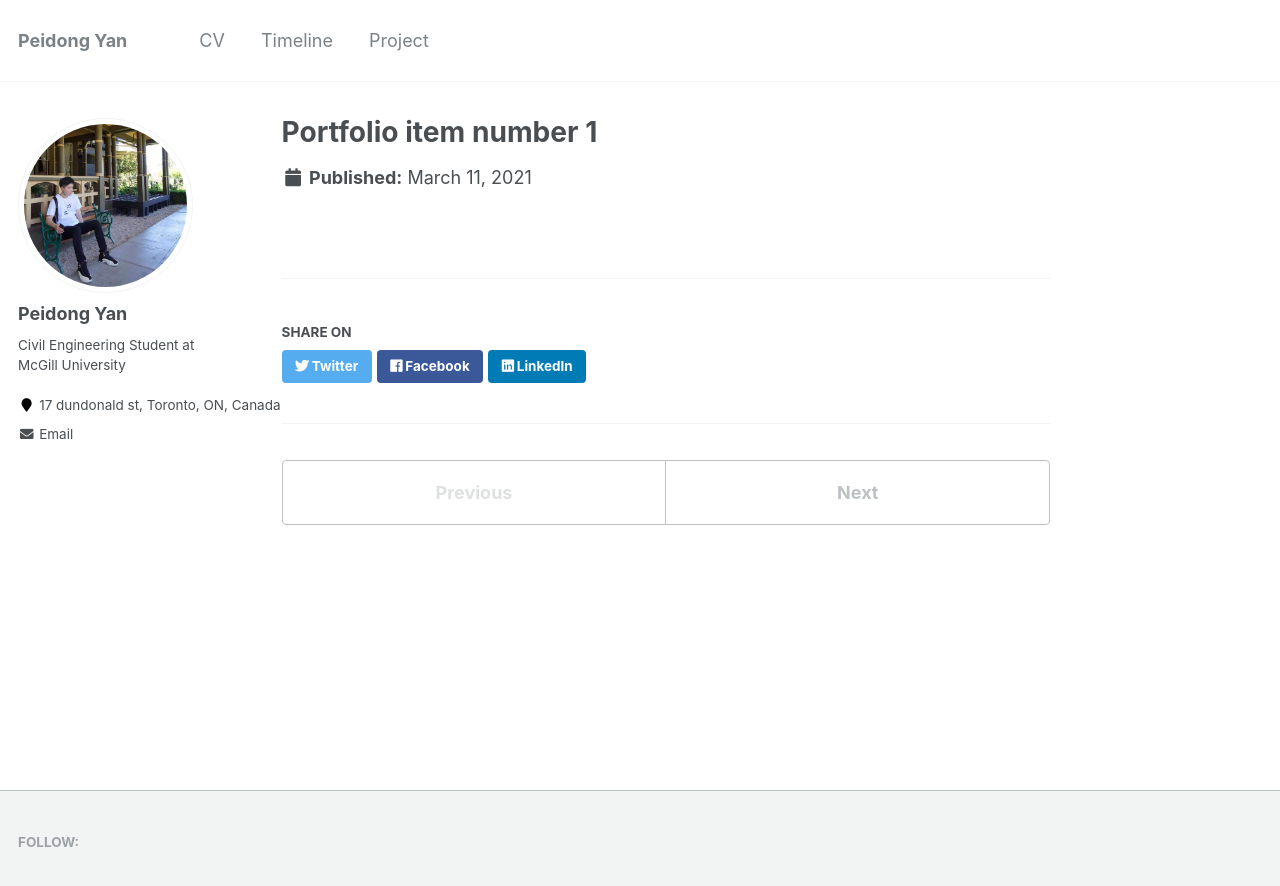
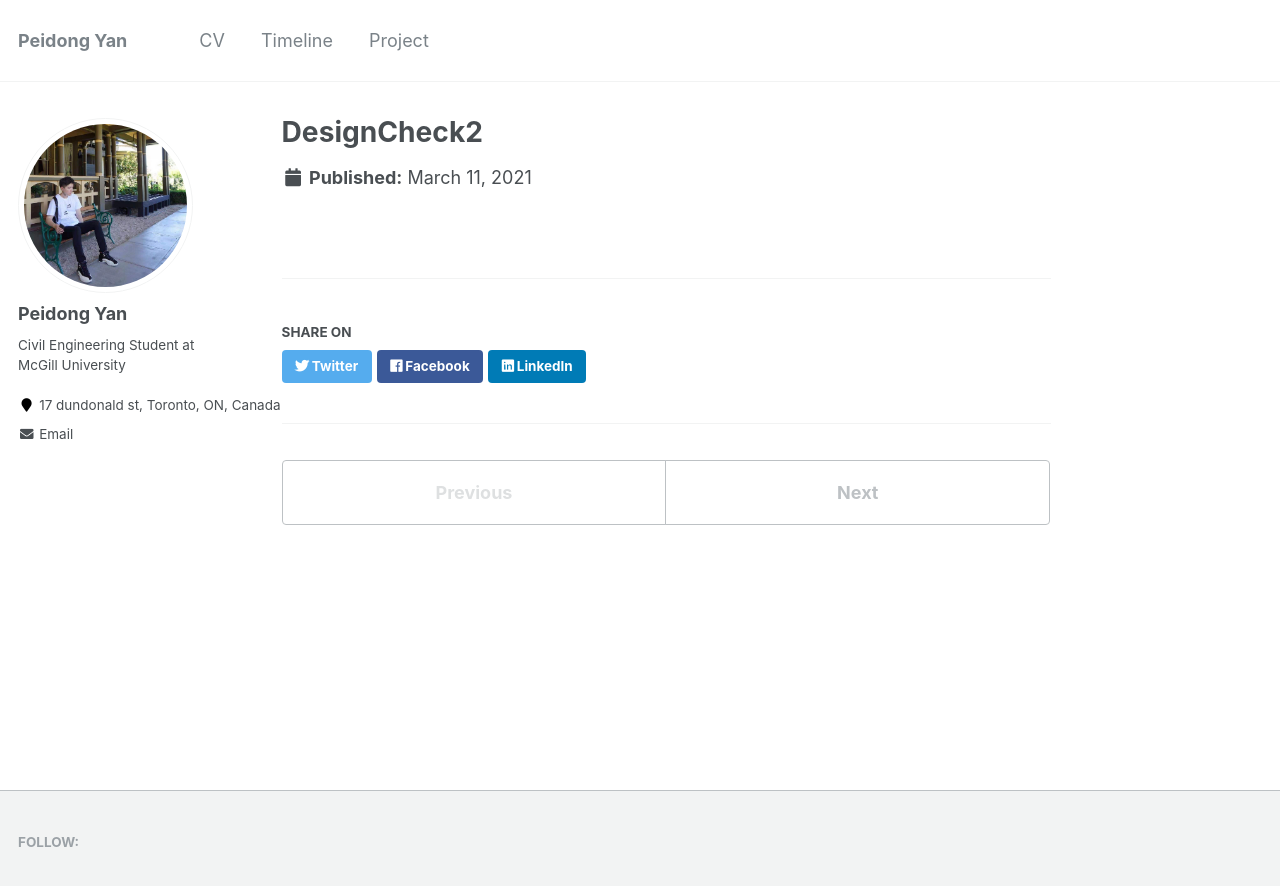
Before and after one commit to LorenYan98/LY.github.io, a Jekyll site: the page built from _portfolio/portfolio-1.md, in a window 1280 px wide. Shown: the top 886 px of the page. Built offline with Jekyll 4.4.1, drawn with Linux system fonts in a browser that asks for light colours.

Commit message:
Update portfolio-1.md

```diff
--- a/_portfolio/portfolio-1.md
+++ b/_portfolio/portfolio-1.md
@@ -1,5 +1,5 @@
 ---
-title: "Portfolio item number 1"
+title: "DesignCheck2"
 excerpt: "Short description of portfolio item number 1<br/><img src='/LY.github.io/images/P.png' width='50%' height = '50%'>"
 collection: portfolio
 ---
```
